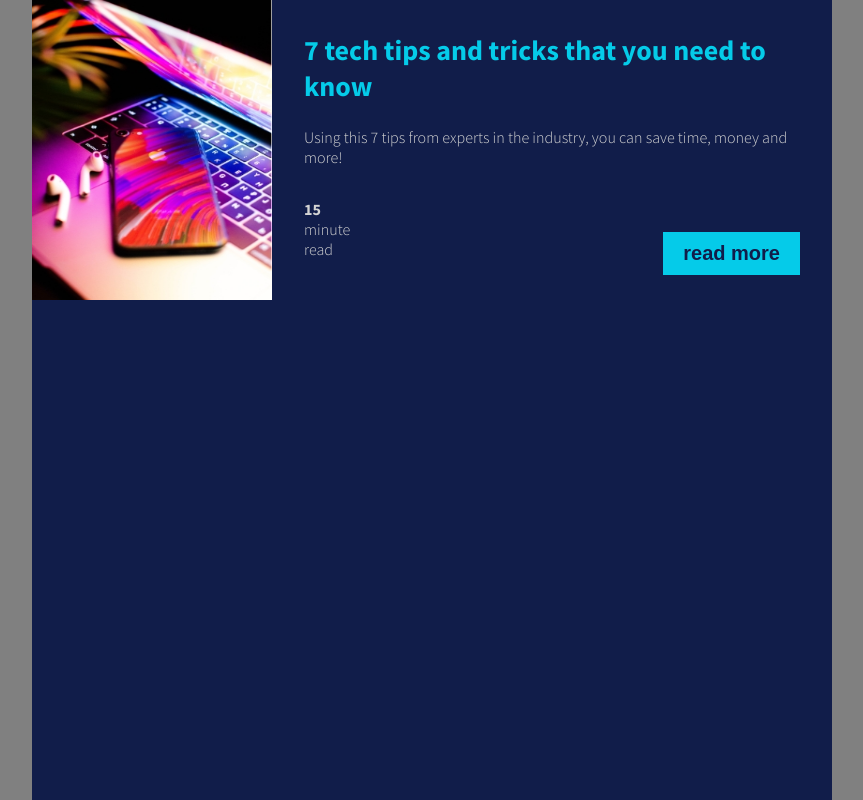
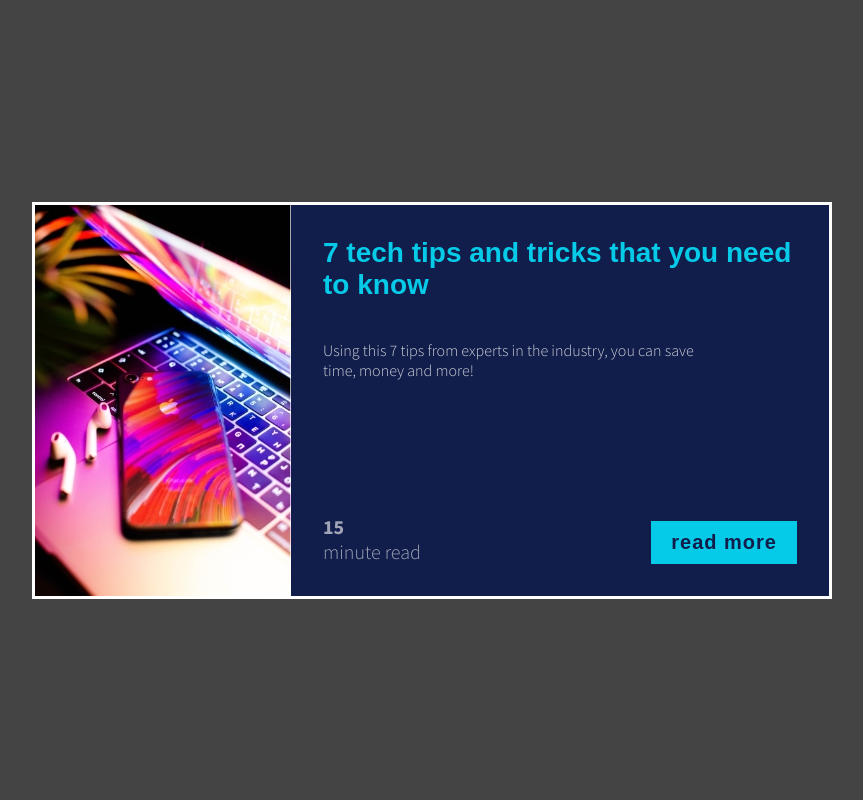
Before and after one commit to gallbotond/CSS-practice, a plain HTML site: page CSS - 3.1/index.html in a window 1280 px wide. Shown: the whole page, without its empty margins (208-1071 px from the left). Drawn offline with Linux system fonts and the light colour scheme; a web font is replaced by a local one.

Commit message:
finished the third module site

```diff
--- a/CSS - 3.1/index.html
+++ b/CSS - 3.1/index.html
@@ -6,7 +6,7 @@
     <meta name="viewport" content="width=device-width, initial-scale=1.0">
     <link rel="preconnect" href="https://fonts.googleapis.com">
     <link rel="preconnect" href="https://fonts.gstatic.com" crossorigin>
-    <link href="https://fonts.googleapis.com/css2?family=Source+Sans+Pro:wght@300;700&display=swap" rel="stylesheet">
+    <link href="https://fonts.googleapis.com/css2?family=Blinker:wght@700&family=Source+Sans+Pro:wght@300;700&display=swap" rel="stylesheet">
     <link rel="stylesheet" href="style.css">
     <title>CSS 3.1</title>
 </head>
@@ -20,7 +20,7 @@
                 and more!
             </p>
             <div class="bottom">
-                <p class="read-time"><strong>15</strong> minute read</p>
+                <p class="read-time"><strong>15</strong><br>minute read</p>
                 <button class="read-more-btn">read more</button>
             </div>
         </section>
--- a/CSS - 3.1/style.css
+++ b/CSS - 3.1/style.css
@@ -5,17 +5,18 @@
 body {
     margin: 0;
     font-family: 'Source Sans Pro', sans-serif;
-    background: gray;
-    color: lightgray;
+    background: rgb(68, 68, 68);
+    color: white;
     display: flex;
-    align-content: center;
-    justify-content: space-around;
+    flex-direction: column;
+    justify-content: center;
     height: 100vh;
 }
 
 /* TYPOGRAPHY -------------------------------- */
 
 .article-title {
+    font-family: 'Blinker', sans-serif;
     font-size: 28px;
     color: #05cbe9;
     margin-top: 0;
@@ -23,6 +24,7 @@ body {
 
 .article-info {
     font-size: 16px;
+    opacity: .8;
 }
 
 .read-more-btn {
@@ -38,35 +40,77 @@ body {
     width: 90%;
     margin: 0 auto;
     display: flex;
+    flex-direction: column;
     background: #111d4a;
+    border: 3px solid white;
 }
 
 .info-section {
     padding: 2em;
-    width: 70%;
 }
 
 .article-image {
-    width: 30%;
-    height: 300px
+    object-fit: cover;
+    height: 200px;
 }
 
 .bottom {
+    margin-top: 2em;
     display: flex;
     justify-content: space-between;
 }
 
 .read-time {
-    max-width: 50px;
+    font-size: 1.25em;
+    display: block;
+    margin: 0;
+    opacity: .6;
+    margin-right: 1em;
 }
 
 .read-more-btn {
     background: #05cbe9;
     color: #111d4a;
+    font-weight: 800;
     border: 0;
     align-self: flex-end;
     padding: .5em 1em;
+    letter-spacing: 1px;
+    transition: 250ms;
 }
-/* img {
+
+.read-more-btn:hover,
+.read-more-btn:focus {
+    color: #05cbe9;
+    background: white;
+    transform: scale(1.1);
+}
+
+img {
     width: 100%;
-} */
+}
+
+@media (min-width: 600px) {
+    .card {
+        flex-direction: row;
+    }
+
+    .article-image {
+        flex-basis: 200px;
+        height: auto;
+    }
+
+    .article-info {
+        max-width: 400px;
+    }
+
+    .info-section{
+        display: flex;
+        flex-direction: column;
+    }
+
+    .bottom {
+        /* align-content: flex-end; */
+        margin-top: auto;
+    }
+}
```
